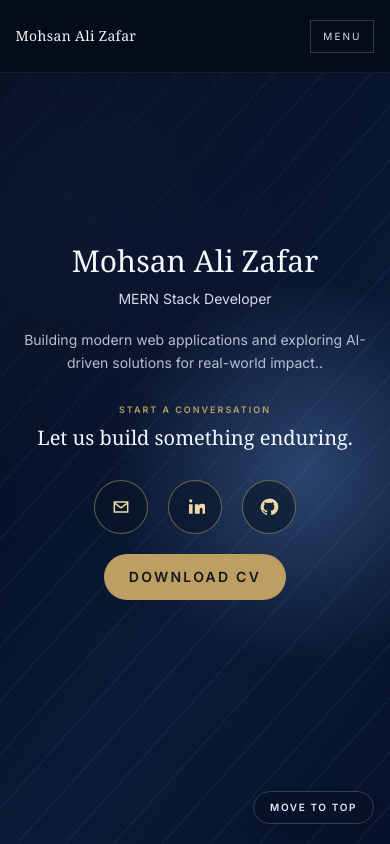
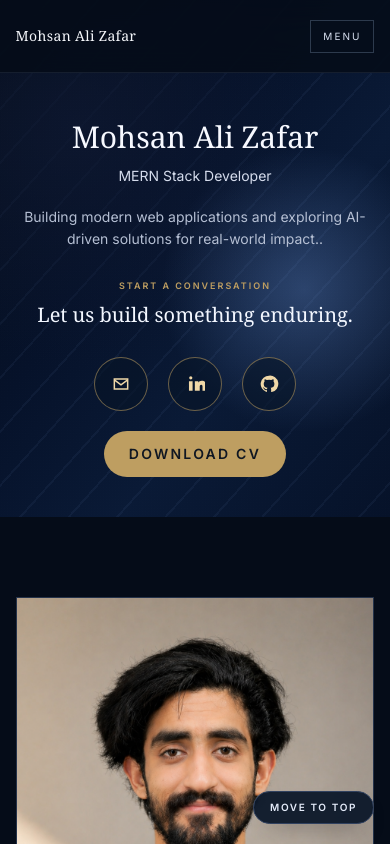
Before and after one commit to Ch-Mohsan/mohsanProfile, a React (Vite) app in the folder frontend/: page / in a window 390 px wide. Shown: the top 844 px of the page. Built offline with nearby package versions, Linux system fonts and the light colour scheme.

Commit message:
set space

```diff
--- a/frontend/src/components/Hero.jsx
+++ b/frontend/src/components/Hero.jsx
@@ -16,7 +16,7 @@ function Hero() {
       <div className="absolute inset-0 bg-[radial-gradient(circle_at_78%_56%,rgba(107,146,211,0.35),transparent_34%),radial-gradient(circle_at_20%_25%,rgba(14,24,49,0.8),transparent_48%)]" />
       <div className="grain-overlay absolute inset-0" />
 
-      <div className="relative mx-auto flex min-h-screen w-[min(1260px,92%)] items-center justify-center py-24">
+      <div className="relative mx-auto flex w-[min(1260px,92%)] items-start justify-center pt-30 pb-10 md:min-h-screen md:items-center md:py-30">
         <Motion.div
           className="max-w-2xl text-center"
           initial={{ opacity: 0, y: 36 }}
```
